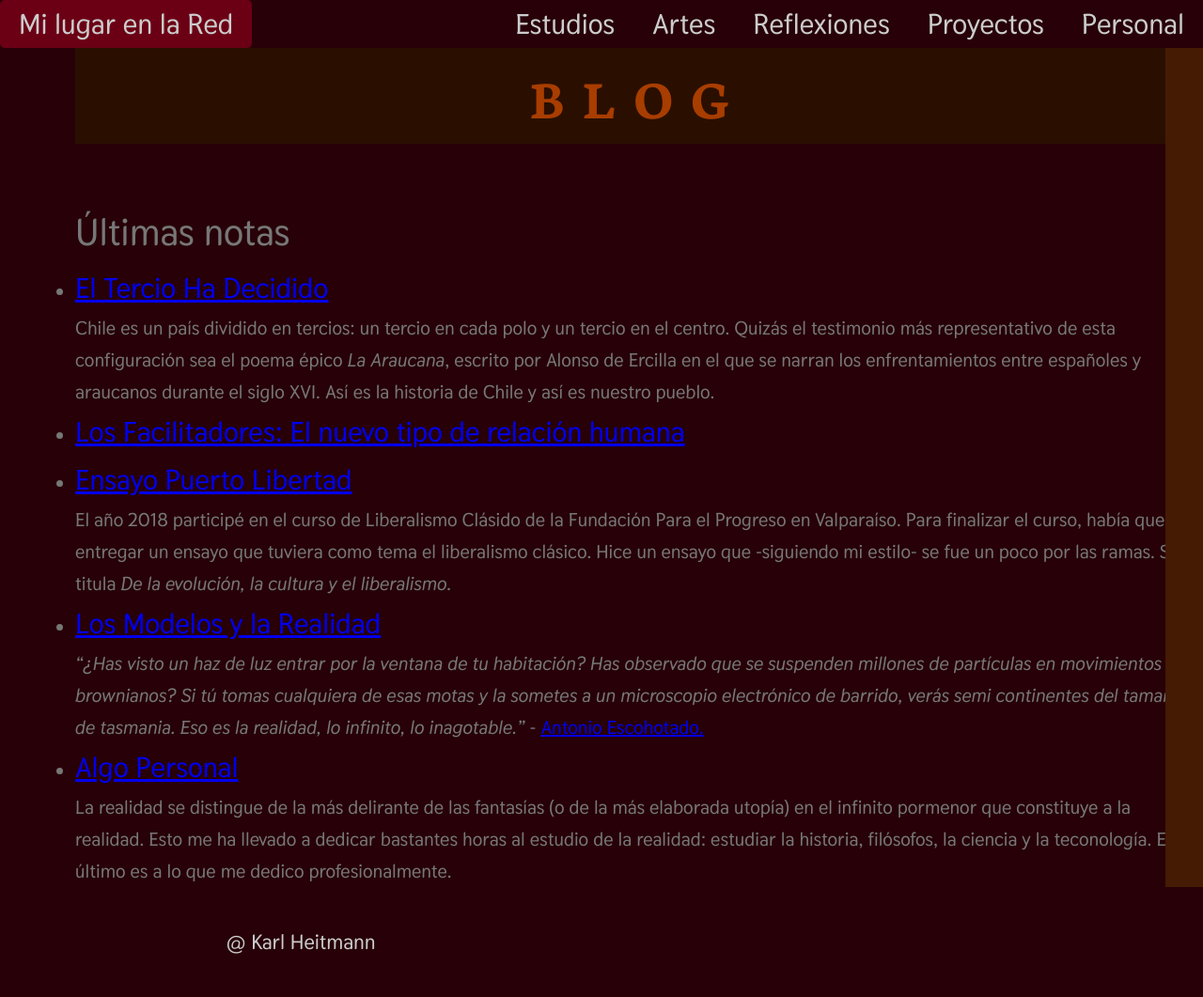
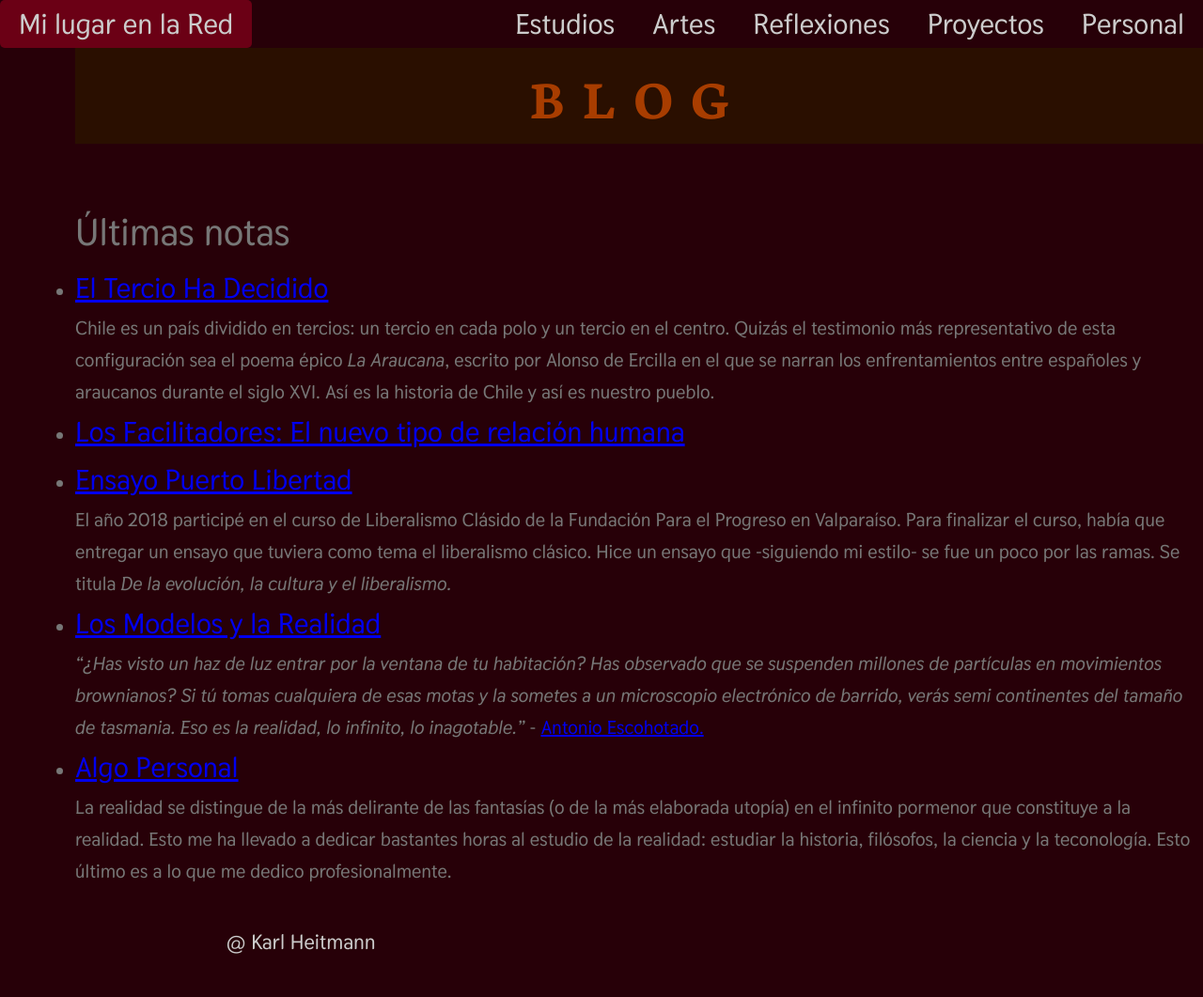
Before and after one commit to KarlHeitmann/karlheitmann_legacy, a Jekyll site: the page built from blog.html, in a window 1280 px wide. Shown: the whole page at 94% size. Built offline with Jekyll 4.4.1, drawn with Linux system fonts in a browser that asks for light colours.

Commit message:
eliminado el sidebar

```diff
--- a/_layouts/default.html
+++ b/_layouts/default.html
@@ -16,12 +16,6 @@
           </h1>
           {{ content }}
         </div>
-        <div class="sidebar">
-          <!-- {- include {{page.sidebar}} -} -->
-          {% if page.sidebar %}
-            {% include {{page.sidebar}} %}
-          {% endif %}
-        </div>
       </main>
 
       {%- include footer.html -%}
```
